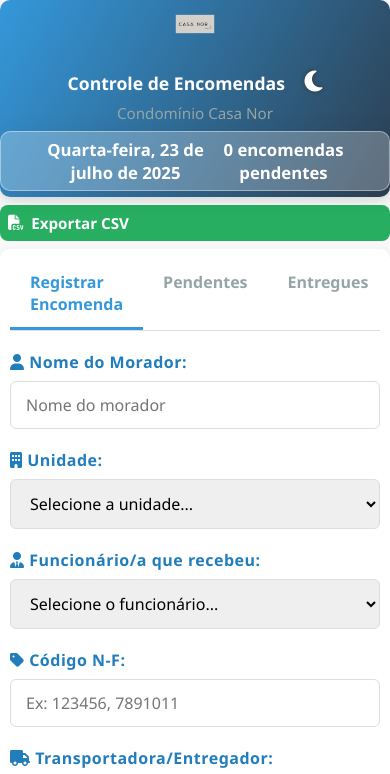
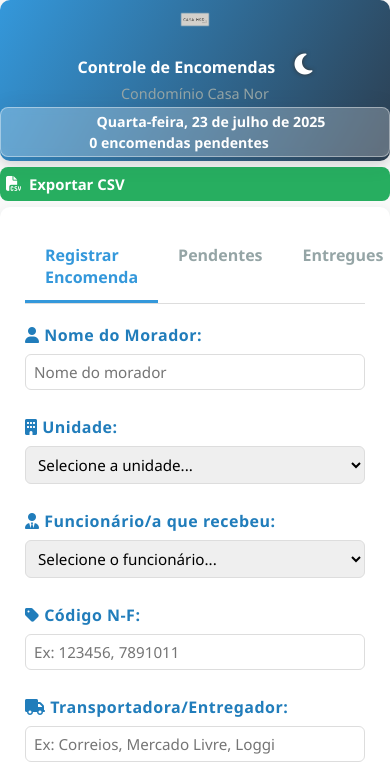
Before and after one commit to Jefferson-ops/encomendascasanor.github.io, a plain HTML site: page index.html/index.html in a window 390 px wide. Shown: the top 774 px of the page. Drawn offline with nearby package versions, Linux system fonts and the light colour scheme.

Commit message:
Update style.css

```diff
--- a/index.html/style.css
+++ b/index.html/style.css
@@ -478,81 +478,80 @@
                 flex-direction: column;
                 align-items: center;
                 margin-left: 0;
-                gap: 4px;
-                margin-bottom: 2px;
-                margin-top: -12px;
+                gap: 2px;
+                margin-bottom: 0;
+                margin-top: -6px;
             }
             .logo {
-                height: 4.5em;
-                max-width: 90vw;
+                height: 3.2em;
+                max-width: 80vw;
             }
             .header-titles h1 {
-                font-size: 1.1rem;
+                font-size: 1rem;
                 text-align: center;
+                margin-bottom: 2px;
             }
             .subtitle {
-                font-size: 0.95rem;
+                font-size: 0.9rem;
+                margin-top: 2px;
+                margin-bottom: 2px;
+            }
+            .header-info {
+                flex-direction: column;
+                align-items: center;
+                margin-top: 2px;
+                margin-bottom: 4px;
+                border-radius: 8px;
+                padding: 4px 2px;
+                font-size: 0.93rem;
+                gap: 2px;
+            }
+            #current-date, #pending-count {
+                font-size: 0.9em;
+            }
+            .export-container, .search-container {
                 margin-top: 6px;
                 margin-bottom: 6px;
+                width: 100%;
+                justify-content: center;
             }
-            .header-info {
-                margin-top: 2px;
-                margin-bottom: 6px;
-                border-radius: 10px;
-                padding: 6px 4px;
+            #export-csv, #search-input {
+                width: 100%;
+                font-size: 0.93rem;
+                padding: 7px 6px;
             }
-            .header-info span {
-                font-size: 1rem;
-            }
-            .card {
-                padding: 10px;
+            .btn-action {
+                padding: 4px 7px;
+                font-size: 0.92rem;
+                border-radius: 14px;
+                min-width: 0;
             }
             table {
-                font-size: 0.92rem;
+                font-size: 0.9rem;
                 width: 100%;
                 display: block;
                 overflow-x: auto;
                 white-space: nowrap;
             }
             th, td {
-                padding: 6px 6px;
+                padding: 4px 3px;
             }
-            #fab-add {
-                right: 16px;
-                bottom: 16px;
-                width: 48px;
-                height: 48px;
-                font-size: 1.4rem;
-            }
-            .toast {
-                right: 16px;
-                bottom: 70px;
-                padding: 10px 16px;
-                font-size: 0.95rem;
-            }
-            #search-input {
-                width: 100%;
-                font-size: 0.95rem;
-            }
-            .export-container, .search-container {
-                margin-top: 8px;
-                margin-bottom: 8px;
-                width: 100%;
-                justify-content: center;
-            }
-            #export-csv, #search-input {
-                width: 100%;
-                font-size: 0.95rem;
-                padding: 8px 8px;
-            }
-            .btn-action {
-                padding: 6px 10px;
-                font-size: 0.95rem;
-                border-radius: 18px;
+            /* Esconder colunas menos importantes em todas as tabelas */
+            table th:nth-child(6), table td:nth-child(6),
+            table th:nth-child(7), table td:nth-child(7) {
+                display: none;
             }
             .modal-content {
                 max-width: 98vw;
-                padding: 8px 2px;
+                padding: 6px 1px;
+                max-height: 90vh;
+                overflow-y: auto;
+            }
+            .form-group input, .form-group select, .form-group textarea {
+                width: 100%;
+                font-size: 0.95rem;
+                padding: 7px 8px;
+                margin-bottom: 6px;
             }
         }
 
```
